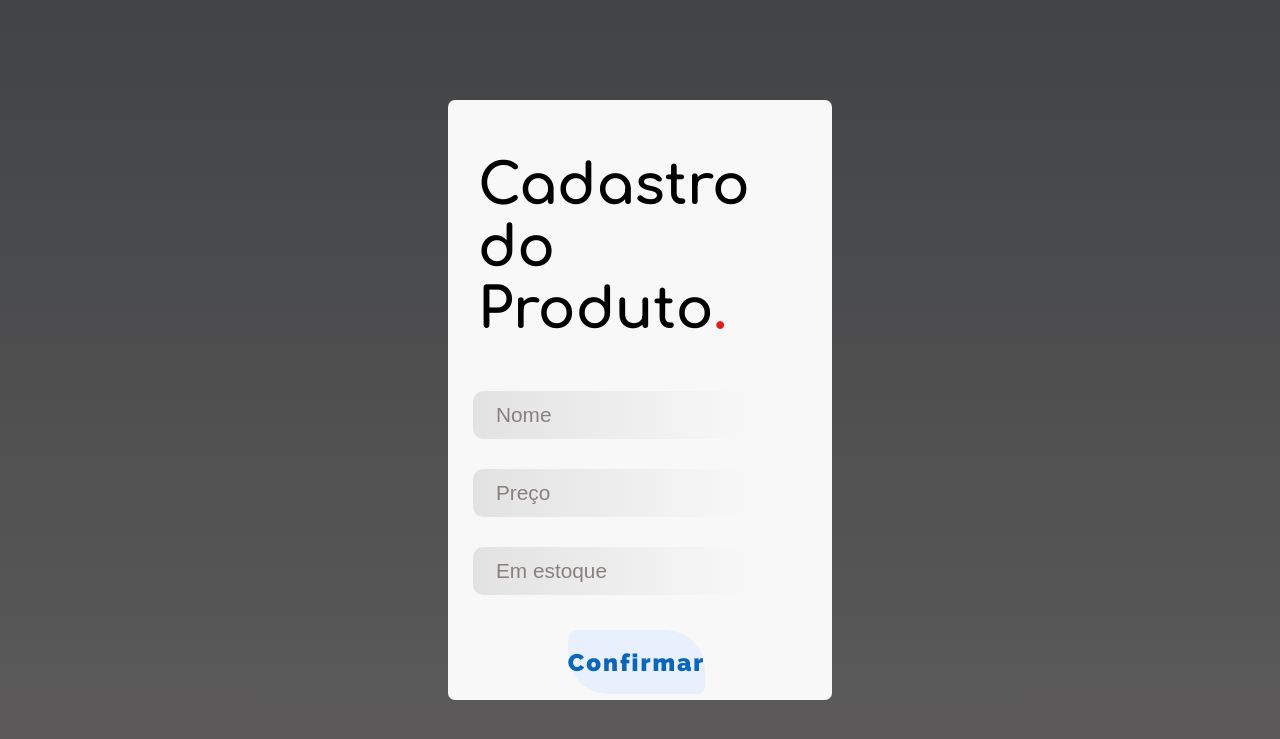
After one commit to codeMaestroLucas/prog_web_trabalho_final, a FastAPI app: template project/templates/cadastro_produto.html in a window 1280 px wide. The commit adds this page. Shown: the top 739 px of the page. Run offline with FastAPI, Linux system fonts and the light colour scheme; the template is opened without the code that fills it, so the values that code supplies are empty.

Commit message:
Ajuste do cadastro de produto

```diff
--- a/project/routes/rt_html.py
+++ b/project/routes/rt_html.py
@@ -44,3 +44,9 @@ async def home(request: Request, db: Session = Depends(get_db)):
         "orders": formatted_orders,
         "margin_top": margin_top
     })
+
+@router.get("/cadastro_produto", response_class= HTMLResponse)
+async def cadastro_prod(request: Request):
+    return templates.TemplateResponse(
+        "cadastro_produto.html", {"request": request}
+        )
--- /dev/null
+++ b/project/templates/cadastro_produto.html
@@ -0,0 +1,29 @@
+{% extends "base.html" %}
+
+{% block head %}
+    <link rel="stylesheet" href=" {{ url_for ('static', path='cadastro.css') }} ">
+
+    <title>Cadastro do Produto</title>
+{% endblock %}
+
+
+{% block body %}
+
+<main class="main">
+    <h1 class="title comfortaa-700">Cadastro do Produto<span class="span">.</span></h1>
+
+    <form action="/products/create" method="post" class="form_login">
+        <input type="text" name="name" placeholder="Nome" class="input">
+
+        <input type="number" name="price" placeholder="Preço" class="input">
+
+        <input type="number" name="in_stock" placeholder="Em estoque" class="input">
+
+        <button type="submit" class= "confirmar raleway-900">
+                    Confirmar
+        </button>
+
+    </form>
+</main>
+
+{% endblock %}
--- a/project/templates/home.html
+++ b/project/templates/home.html
@@ -20,7 +20,7 @@
         <div class="info">
             <h1 class="title comfortaa-700">Controle de Estoque<span>.</span></h1>
             <button class="btn create">
-                <a href="/create_product" class="raleway-400">
+                <a href="/cadastro_produto" class="raleway-400">
                     <img src="../static/imgs/login-imgs/ic_criar.png" alt="create_icon" class="create_icon">
                     Novo Produto
                 </a>
```
Also changed, not shown: project/routes/rt_products.py (+9 -3 lines), 2 other files.
